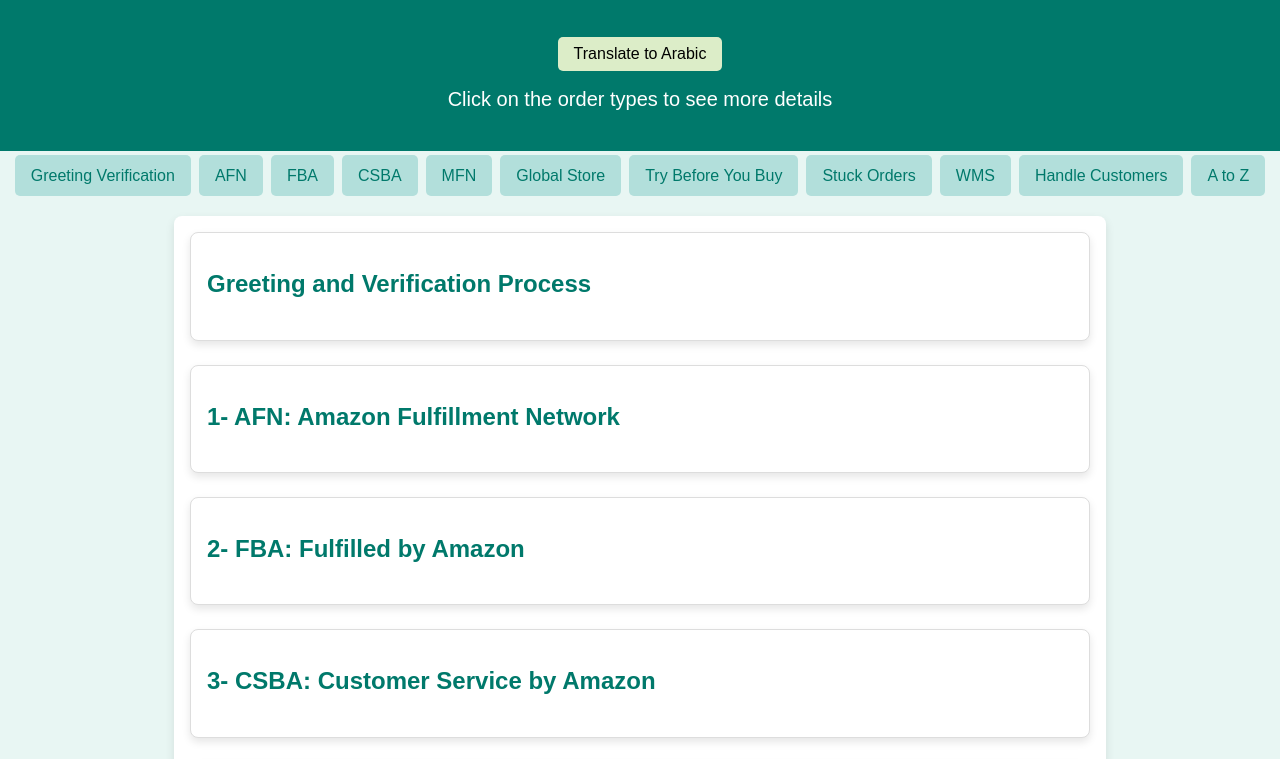
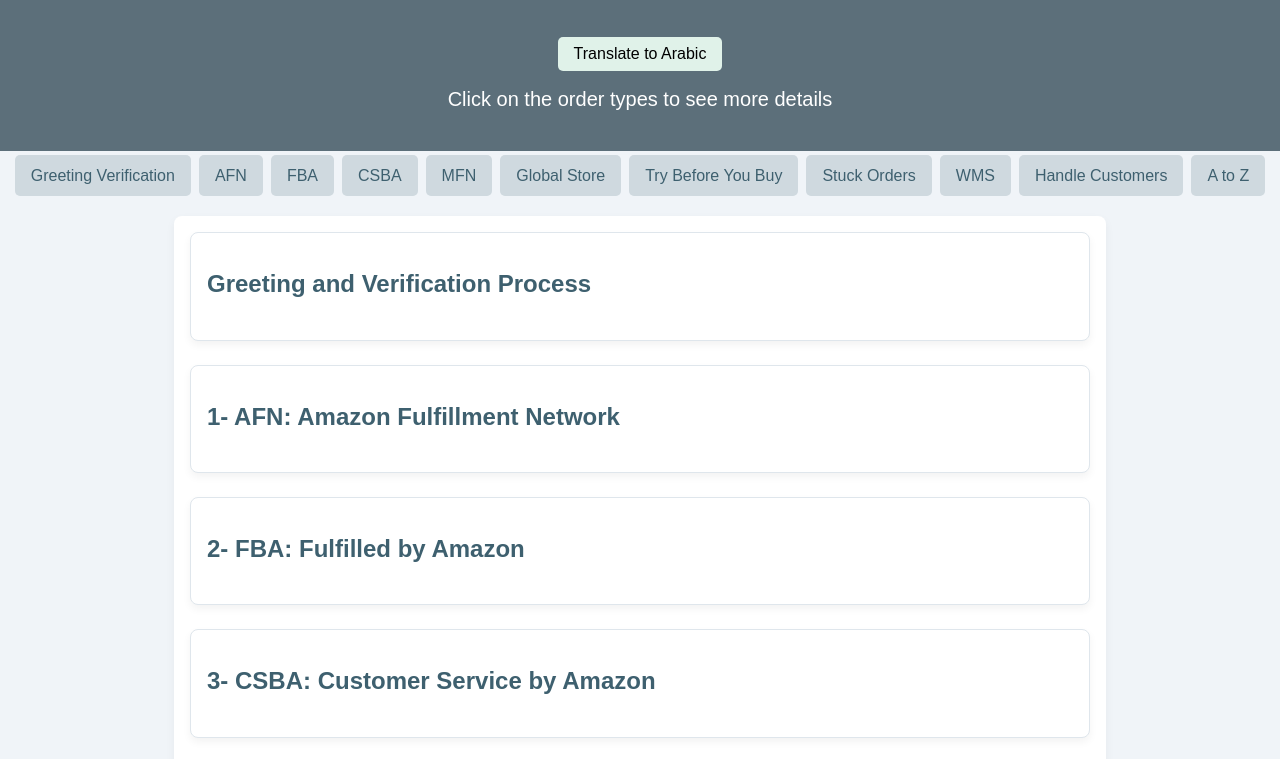
Before and after one commit to Bodda30/Amazon-uk_study, a plain HTML site: page index.html in a window 1280 px wide. Shown: the part 110-869 px from the top of the page. Drawn offline with Linux system fonts and the light colour scheme.

Commit message:
Update index.html

```diff
--- a/index.html
+++ b/index.html
@@ -10,8 +10,8 @@
         font-family: Arial, sans-serif;
         margin: 0;
         padding: 0;
-        background-color: #e8f6f3; /* Light teal background */
-        color: #333;
+        background-color: #f0f4f8; /* Soft light gray-blue */
+        color: #444; /* Softer dark gray for text */
         line-height: 1.6;
     }
 
@@ -20,7 +20,7 @@
     }
 
     header {
-        background-color: #00796b; /* Teal */
+        background-color: #5c6f7a; /* Muted slate blue */
         color: white;
         text-align: center;
         padding: 1.5rem;
@@ -29,15 +29,15 @@
 
     main {
         padding: 1rem;
-        background-color: #fff;
+        background-color: #ffffff;
         margin: 1rem auto;
         max-width: 900px;
         border-radius: 8px;
-        box-shadow: 0 4px 10px rgba(0, 0, 0, 0.1);
+        box-shadow: 0 4px 10px rgba(0, 0, 0, 0.05); /* Softer shadow */
     }
 
     h1, h2, h3 {
-        color: #00796b;
+        color: #3e606f; /* Calm dark teal */
         margin-top: 1rem;
     }
 
@@ -47,10 +47,10 @@
 
     /* Styling for square fields with shadows */
     .order-type {
-        background-color: #fff;
-        border: 1px solid #ddd;
+        background-color: #ffffff;
+        border: 1px solid #dfe6ec; /* Light border */
         border-radius: 8px;
-        box-shadow: 0 4px 8px rgba(0, 0, 0, 0.1);
+        box-shadow: 0 4px 8px rgba(0, 0, 0, 0.05);
         margin-bottom: 1.5rem;
         padding: 1rem;
         cursor: pointer;
@@ -58,7 +58,7 @@
     }
 
     .order-type:hover {
-        box-shadow: 0 6px 12px rgba(0, 0, 0, 0.2);
+        box-shadow: 0 6px 12px rgba(0, 0, 0, 0.1);
     }
 
     /* Initially hide details */
@@ -74,7 +74,7 @@
     footer {
         text-align: center;
         padding: 1rem;
-        background-color: #00796b;
+        background-color: #5c6f7a; /* Muted slate blue */
         color: white;
         width: 100%;
         font-size: 0.9rem;
@@ -91,16 +91,16 @@
 
     nav a {
         text-decoration: none;
-        color: #00796b;
+        color: #3e606f; /* Calm dark teal */
         padding: 0.5rem 1rem;
         margin: 0.25rem;
-        background-color: #b2dfdb; /* Light teal */
+        background-color: #cfd9df; /* Soft grayish blue */
         border-radius: 5px;
         transition: background-color 0.3s ease;
     }
 
     nav a:hover {
-        background-color: #80cbc4; /* Darker teal */
+        background-color: #b7c3c8; /* Slightly darker gray-blue */
     }
 
     /* Sections */
@@ -108,24 +108,24 @@
         margin-top: 1.5rem;
         padding: 1rem;
         border-radius: 8px;
-        box-shadow: 0 2px 4px rgba(0, 0, 0, 0.1);
+        box-shadow: 0 2px 4px rgba(0, 0, 0, 0.05);
     }
 
     .empathy-sympathy {
-        background-color: #e0f7fa; /* Light cyan */
+        background-color: #f2f8fa; /* Very soft cyan */
     }
 
     .success-section, .handle-customers-section {
-        background-color: #f9fbe7; /* Light yellow */
+        background-color: #faf8ef; /* Very light cream */
     }
 
     .a-z-section {
-        background-color: #ffe0b2; /* Light orange */
+        background-color: #f9ecec; /* Soft blush pink */
     }
 
     /* Button styles */
     .translate-button {
-        background-color: #dcedc8; /* Light green */
+        background-color: #e0f2e9; /* Light mint green */
         border: none;
         padding: 8px 16px;
         border-radius: 5px;
@@ -136,7 +136,7 @@
     }
 
     .translate-button:hover {
-        background-color: #c5e1a5; /* Darker green */
+        background-color: #c7e5d8; /* Slightly darker mint */
     }
 
     /* Responsive adjustments */
```
